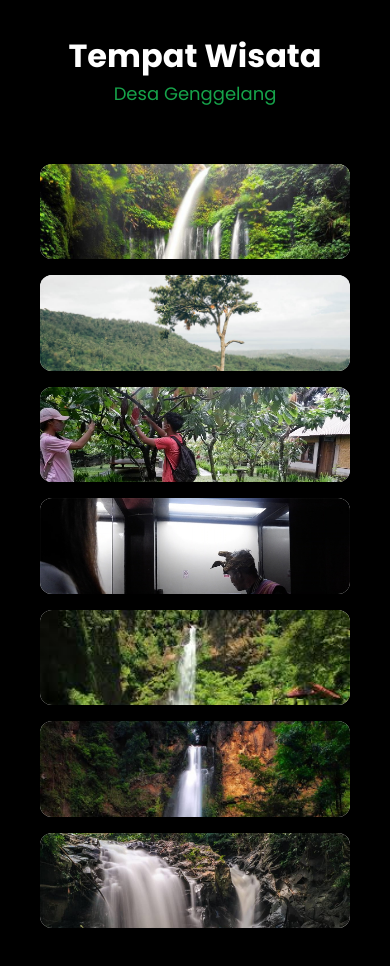
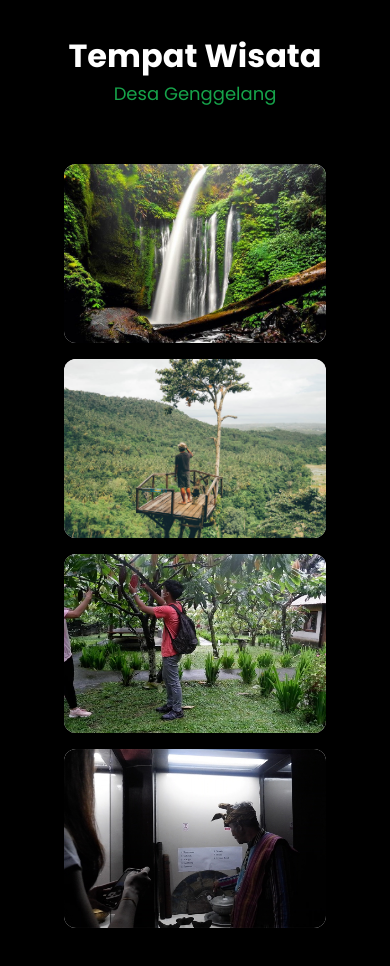
Before and after one commit to bangchand/playit-competition, a React (Vite) app: page / in a window 390 px wide. Shown: the part 6460-7426 px from the top of the page. Built offline with nearby package versions, Linux system fonts and the light colour scheme; the HTML template or start-up script is replaced by a standard one.

Commit message:
left commits

```diff
--- a/src/Section/Wisata.tsx
+++ b/src/Section/Wisata.tsx
@@ -20,7 +20,7 @@ export function LayoutGridDemo() {
         {" "}
         Desa Genggelang
       </p>
-      <div className="relative w-full h-screen bg-black float-right">
+      <div className="relative w-full h-screen bg-black float-right px-6 transition-all duration-300 ease-in-out">
         <LayoutGrid cards={cards} />
       </div>
     </div>
@@ -182,19 +182,19 @@ const cards = [
   {
     id: 6,
     content: <SkeletonSix />,
-    className: "col-span-1 cursor-pointer",
+    className: "hidden md:block col-span-1 cursor-pointer",
     thumbnail: tiupupus,
   },
   {
     id: 7,
     content: <SkeletonSeven />,
-    className: "col-span-1 cursor-pointer",
+    className: "hidden md:block col-span-1 cursor-pointer",
     thumbnail: tiungumbak,
   },
   {
     id: 4,
     content: <SkeletonFour />,
-    className: "md:col-span-2 cursor-pointer",
+    className: "hidden md:block md:col-span-2 cursor-pointer",
     thumbnail: tiupituq,
   },
 
```
